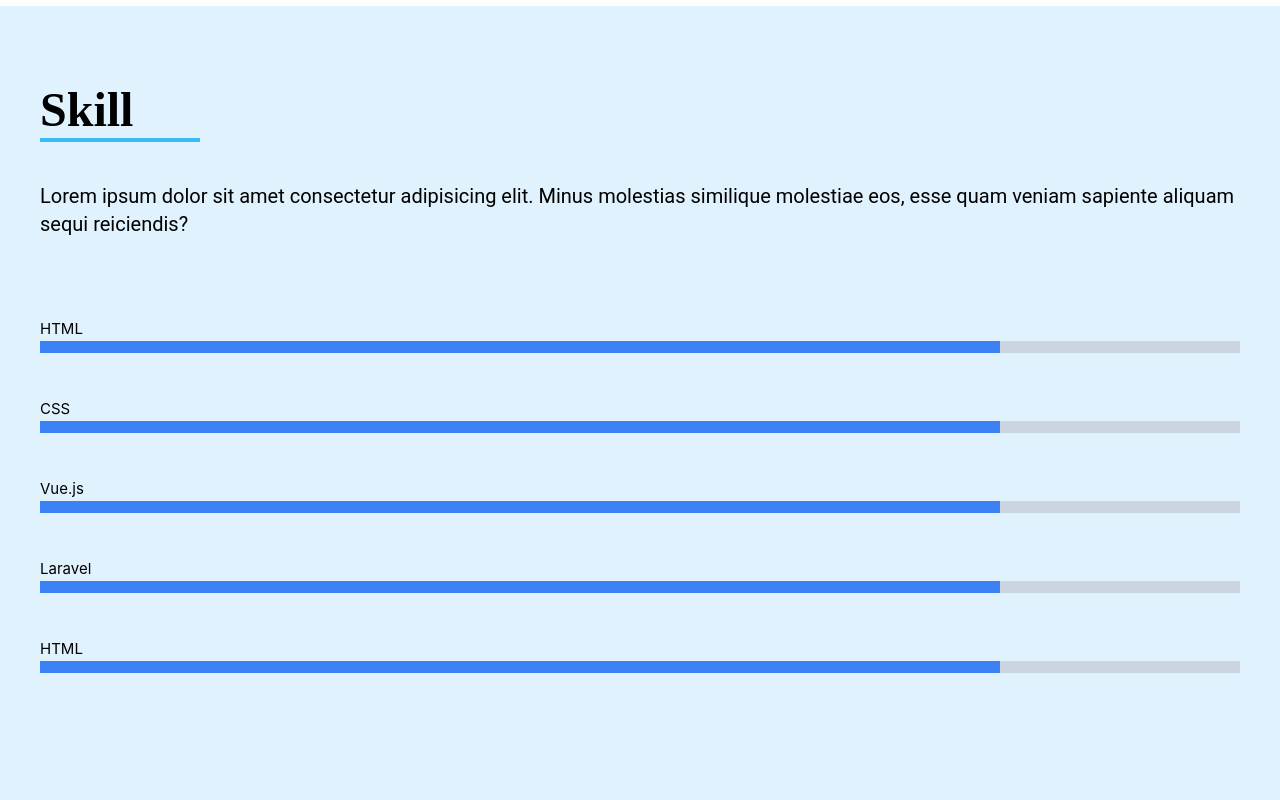
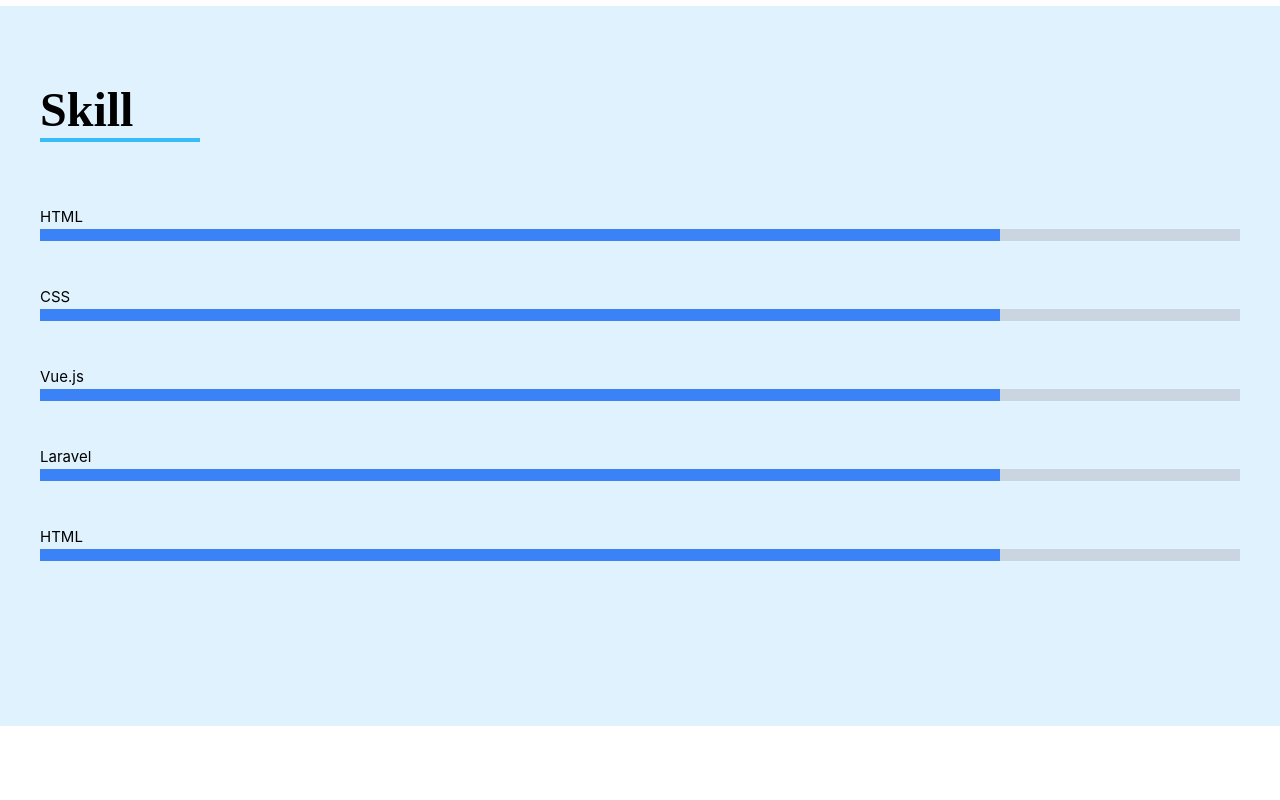
Before and after one commit to 05rahmatulloh/porto7, a Vue app: page / in a window 1280 px wide. Shown: the part 2080-2880 px from the top of the page. Built offline with nearby package versions, Linux system fonts and the light colour scheme.

Commit message:
Update skill.vue

```diff
--- a/src/components/skill.vue
+++ b/src/components/skill.vue
@@ -8,9 +8,7 @@
         </div>
         <div class="py-10">
           <p class="text-black text-xl lg:text-xl font-paraf">
-            Lorem ipsum dolor sit amet consectetur adipisicing elit. Minus
-            molestias similique molestiae eos, esse quam veniam sapiente aliquam
-            sequi reiciendis?
+
           </p>
           <!-- <p class="text-black">tess</p> -->
         </div>
```
